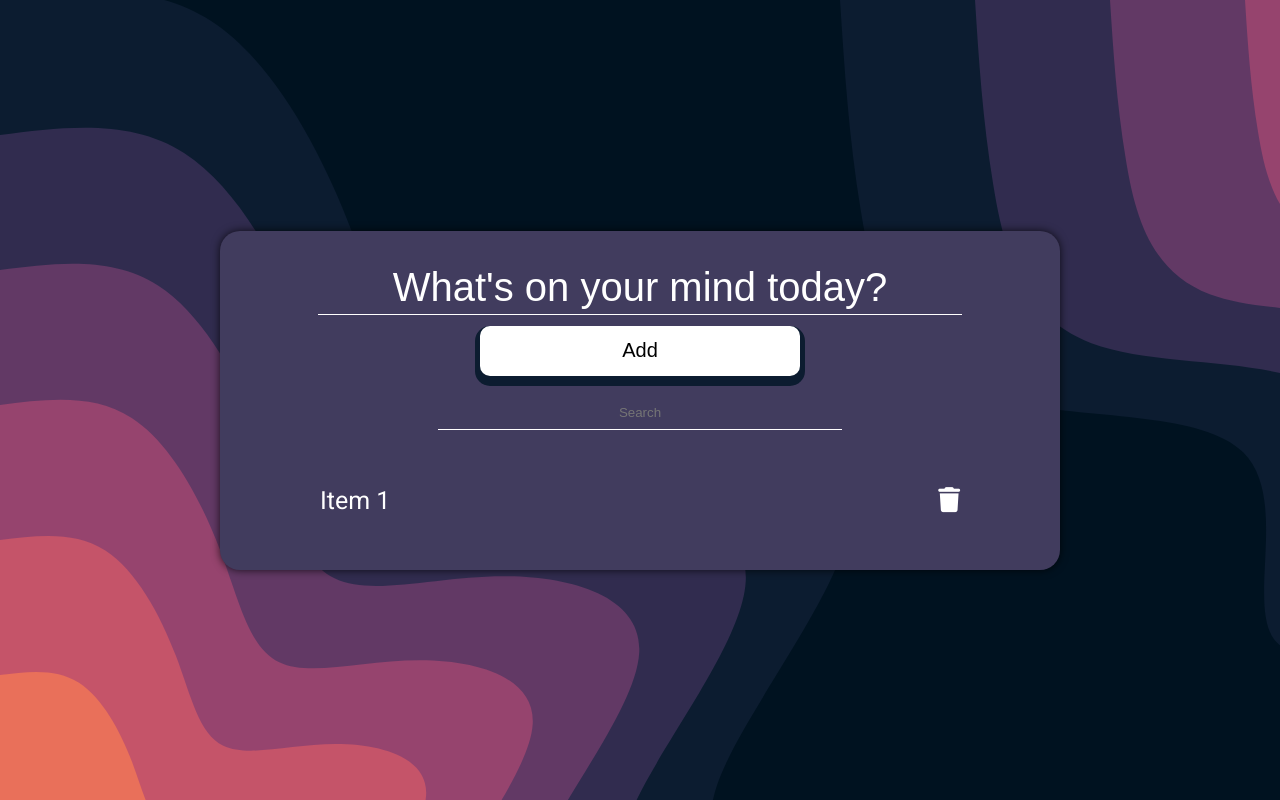
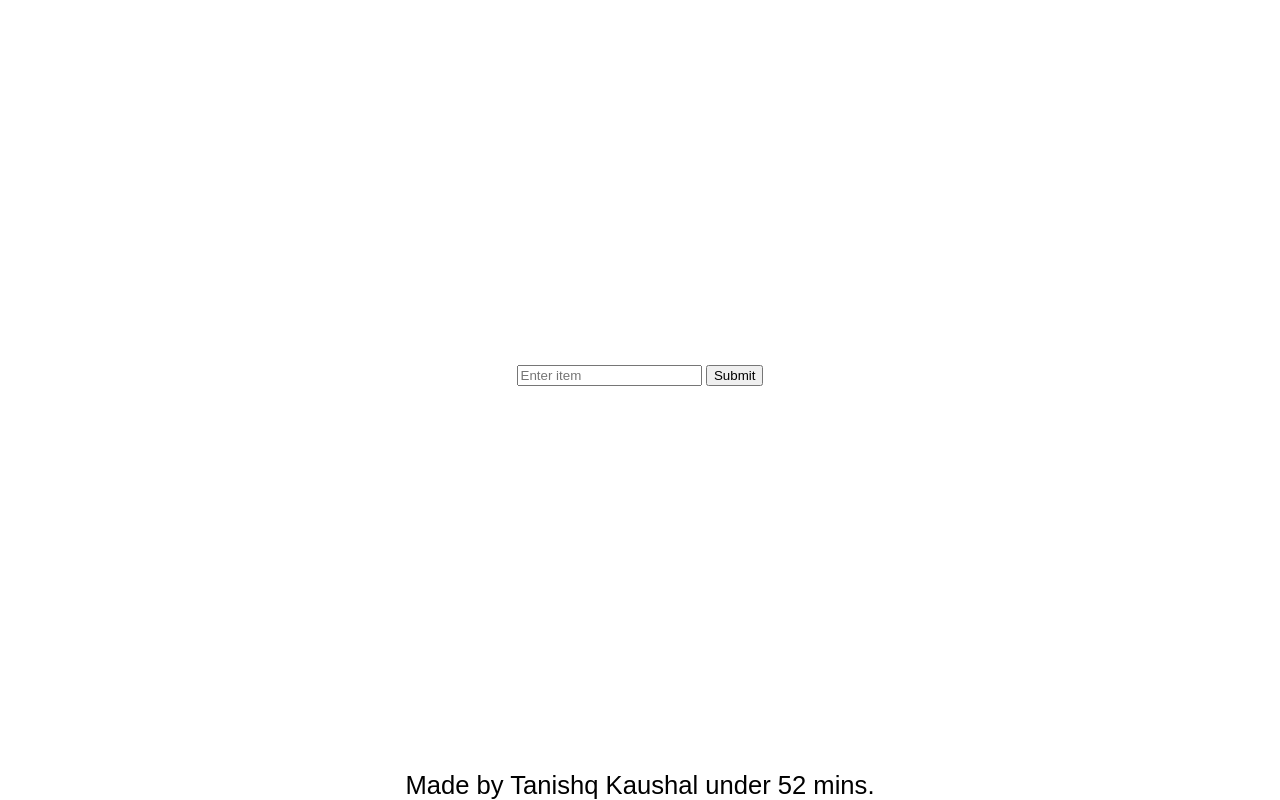
Before and after one commit to tanishqkrk/mini-projects, a plain HTML site: page Project 19 Item Lister/index.html in a window 1280 px wide. Drawn offline with Linux system fonts and the light colour scheme.

Commit message:
note taking app

```diff
--- a/Project 19 Item Lister/index.html
+++ b/Project 19 Item Lister/index.html
@@ -1,3 +1,4 @@
+<!-- This to do app was made under 52 mins. -->
 <!DOCTYPE html>
 <html lang="en">
 
@@ -5,33 +6,22 @@
     <meta charset="UTF-8">
     <meta http-equiv="X-UA-Compatible" content="IE=edge">
     <meta name="viewport" content="width=device-width, initial-scale=1.0">
-    <title>Item Lister</title>
+    <title>Document</title>
     <link rel="stylesheet" href="./style.css">
-    <link rel="preconnect" href="https://fonts.googleapis.com">
-    <link rel="preconnect" href="https://fonts.gstatic.com" crossorigin>
-    <link
-        href="https://fonts.googleapis.com/css2?family=Roboto:ital,wght@0,100;0,300;0,400;0,500;0,700;0,900;1,100;1,300;1,400;1,500;1,700;1,900&display=swap"
-        rel="stylesheet">
-    <script src="https://kit.fontawesome.com/cffed4b148.js" crossorigin="anonymous"></script>
 </head>
 
 <body>
-    <div class="lister">
-        <div class="lister-input">
-            <input id="lister-input-input" class="lister-input-input" placeholder="What's on your mind today?"></input>
-            <button id="lister-input-button" class="lister-input-button">Add</button>
-            <input id="lister-input-search" class="lister-input-search" placeholder="Search"></input>
-
-        </div>
-        <div class="lister-items">
-            <ul class="lister-items-items">
-                <li class="lister-items-item">
-                    <div class="item">Item 1</div>
-                    <div class="delete"><i class="fas fa-trash"></i></div>
-                </li>
-            </ul>
-        </div>
-    </div>
+    <!-- <div class="mins">Made under 52 mins!</div> -->
+    <form class="lister">
+        <input type="text" class="lister-input" placeholder="Enter item"></input>
+        <button type="submit" class="lister-submit">Submit</button>
+        <ul class="lister-lister">
+            <!-- <li class="lister-item">Item 1
+                <button type="button" class="lister-delete">X</button>
+            </li> -->
+        </ul>
+    </form>
+    <div class="mins">Made by Tanishq Kaushal under 52 mins.</div>
     <script src="./script.js"></script>
 </body>
 
--- a/Project 19 Item Lister/script.js
+++ b/Project 19 Item Lister/script.js
@@ -1,9 +1,35 @@
-let lister = document.querySelector('.lister');
-let button = document.querySelector('.lister-input-button');
-// console.log(button);
-button.addEventListener('submit', buttonSubmit);
+let form = document.querySelector('.lister');
+let submit = document.querySelector('.lister-submit');
+let list = document.querySelector('.lister-lister');
 
-function buttonSubmit(e){
+form.addEventListener('submit', addItem);
+
+
+function addItem(e){
     e.preventDefault();
-    console.log('1');
+    // console.log(1);
+    let input = document.querySelector('.lister-input').value;
+    // console.log(input);
+    newItem = document.createElement('li');
+    let deleteBtn = document.createElement('button');
+    deleteBtn.setAttribute('type','button')
+    deleteBtn.className = 'lister-delete'
+    deleteBtn.innerText = 'X'
+    newItem.className = 'lister-item';
+    newItem.innerHTML = input;
+    newItem.appendChild(deleteBtn)
+    // console.log(newItem);
+    list.appendChild(newItem);
+    deleteBtn.addEventListener('click', removeItem);
+    form.reset()
 }
+
+let deleteBtn = document.querySelector('.lister-delete');
+function removeItem(e){
+    if(confirm('Are you sure?')){
+
+        e.target.parentNode.remove();
+    }
+    // console.log('1');
+    // e.parentElement.style.display = 'none';
+}
--- a/Project 19 Item Lister/style.css
+++ b/Project 19 Item Lister/style.css
@@ -1,126 +1,31 @@
 body {
-    margin: 0;
-    padding: 0;
-    height: 100vh;
-    width: 100vw;
     display: flex;
     justify-content: center;
     align-items: center;
-    background-color: #e5e5f7;
-    /* opacity: 1; */
-    background: url(./blob-scene-haikei.svg);
-    font-family: 'Roboto', sans-serif;
-    color: white;
+    flex-direction: column;
+    padding: 0;
+    margin: 0;
+    height: 100vh;
+    width: 100vw;
+    font-family: Arial, Helvetica, sans-serif;
 }
 
-.lister {
-    padding: 20px;
-    /* border: 1px solid grey; */
-    height: auto;
-    width: 800px;
-    box-shadow: 0px 0px 9px 0px rgba(0, 0, 0, 0.75);
-    -webkit-box-shadow: 0px 0px 9px 0px rgba(0, 0, 0, 0.75);
-    -moz-box-shadow: 0px 0px 9px 0px rgba(0, 0, 0, 0.75);
-    background: #413c5e;
-    border-radius: 20px;
-    display: flex;
-    flex-direction: column;
+.mins {
+    position: absolute;
+    bottom: 0;
+    font-size: 2vw;
+    text-align: center;
+    /* margin-bottom: 50px; */
 }
 
-.lister-input {
+.lister-item {
+    list-style: none;
     display: flex;
-    flex-direction: column;
-    justify-content: space-evenly;
-    align-items: center;
-    height: 200px;
+    justify-content: space-between;
 }
 
-.lister-input-input {
-    text-align: center;
-    font-size: 40px;
-    background-color: #413c5e;
-    width: 80%;
-    height: 50px;
-    border: none;
-    /* color: white !important; */
-    border-bottom: 1px solid white;
-    color: white;
-
-}
-
-
-.lister-input-button {
-    font-size: 20px;
-    display: flex;
-    justify-content: center;
-    align-items: center;
-    border-radius: 10px;
-    color: black;
-    width: 40%;
-    height: 50px;
-    background-color: white;
-    border: none;
-    box-shadow: 0px 5px 0px 5px #0C1C30;
-    -webkit-box-shadow: 0px 5px 0px 5px #0C1C30;
-    -moz-box-shadow: 0px 5px 0px 5px #0C1C30;
-
-}
-
-.lister-input-button:active {
-    box-shadow: none;
-    border: none;
-    transform: scale(.95);
-}
-
-.lister-input-input:focus {
-    outline: none;
-    color: white;
-}
-
-.lister-input-input::placeholder {
-    color: white;
-}
-
-.lister-input-input:focus::placeholder {
-    color: transparent;
-}
-
-.lister-items-items {
-    font-size: 25px;
-    /* height: 100%; */
-    text-align: center;
-    display: flex;
-    flex-direction: column;
-    justify-content: space-between;
-    align-items: center;
-    /* width: 60%; */
+.lister-lister {
+    margin: 0;
+    margin-top: 50px;
     padding: 0;
 }
-
-.lister-items-item {
-    display: flex;
-    justify-content: space-between;
-    margin: 10px 0;
-    /* border-bottom: .1px solid white; */
-    list-style: none;
-    width: 80%;
-}
-
-.lister-input-search {
-    margin: 10px 0;
-    width: 50%;
-    height: 30px;
-    text-align: center;
-    background-color: transparent;
-    border: 0;
-    border-bottom: .5px solid white;
-}
-
-.lister-input-search:focus {
-    outline: none;
-    color: white;
-}
-
-.lister-input-search:focus::placeholder {
-    color: transparent;
-}
--- /dev/null
+++ b/Project 21 Note taking app/style.css
@@ -0,0 +1,125 @@
+* {
+    border-radius: 10px;
+    transition: .3s;
+}
+
+body {
+    height: 100vh;
+    width: 100vw;
+    margin: 0;
+    padding: 0;
+    background-color: #2C3333;
+    overflow-x: hidden;
+
+}
+
+.header {
+    height: 5vh;
+    margin-bottom: 5vh;
+    /* color: white; */
+    text-align: center;
+}
+
+.header__title,
+.header__search {
+    color: white;
+    height: 5vh;
+    /* text-align: center; */
+    /* transition: 3s; */
+
+
+}
+
+.header__search--box {
+    /* background: url(\f002); */
+    background-color: #F5F2E7;
+    width: 10vw;
+    text-align: center;
+    transition: .3s ease;
+}
+
+.header__search--box:focus::placeholder {
+    /* width: 100vw; */
+    color: transparent;
+
+}
+
+.header__search--box:focus {
+    width: 30vw;
+    outline: none;
+    color: black;
+    /* color: transparent; */
+
+}
+
+.content {
+    height: 80vh;
+}
+
+.content__textArea {
+    /* height: 50vh; */
+}
+
+.content__noteArea--input {
+    height: 20vh;
+    width: 30vw;
+    text-align: center;
+    margin-bottom: 5vh;
+    background-color: #F5F2E7;
+    /* box-shadow: none; */
+    border: none;
+    transition: .3s;
+    /* overflow-x: hidden; */
+}
+
+.content__noteAreap--submit {
+    width: 10vw;
+    margin-bottom: 5vh;
+
+    border: 0;
+    border-radius: 20px;
+    height: 30px;
+    background-color: #2666CF;
+    color: white;
+}
+
+.content__noteArea--input:focus {
+    /* position: sticky; */
+    width: 50vw;
+    height: 30vh;
+    top: 0;
+    bottom: 0;
+    outline: none;
+
+}
+
+.content__noteArea--input:focus::placeholder {
+    color: transparent;
+}
+
+.content__notes--note {
+    display: flex;
+    justify-content: space-between;
+    align-items: center;
+    padding: 10px;
+    list-style: none;
+    /* border: 1px solid black; */
+    height: auto;
+    /* position: relative; */
+    background-color: #F5F2E7;
+    /* margin: 20px; */
+}
+
+
+.fa-solid {
+    /* position: absolute; */
+    /* right: 10px; */
+    /* margin: 5px; */
+    /* top: 0; */
+    /* bottom: 0; */
+    color: #2666CF;
+}
+
+.fa-solid:active {
+    transform: scale(.8);
+}
```
Also changed, not shown: Project 19 Item Lister/blob-scene-haikei.svg (deleted).
